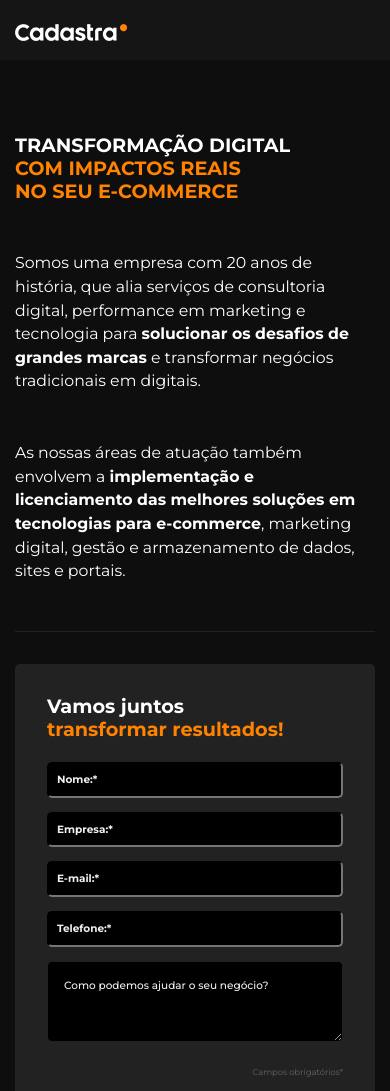
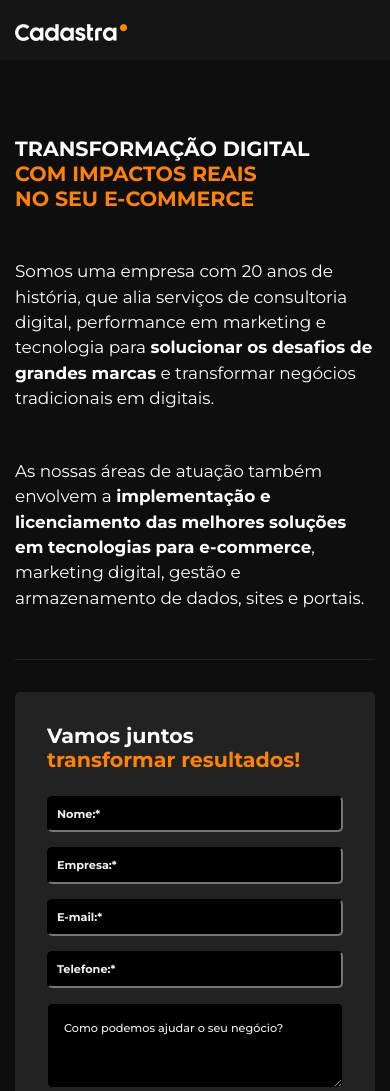
Before and after one commit to JoeKyy/cadastra-lp, a website: page app/index.html in a window 390 px wide. Shown: the top 1091 px of the page. Drawn offline with nearby package versions, Linux system fonts and the light colour scheme.

Commit message:
Arrumando o mobile

```diff
--- a/app/scss/elements/_body.scss
+++ b/app/scss/elements/_body.scss
@@ -1,9 +1,5 @@
 html {
     @include font(base, $fallback: true);
-    @include responsive(medium, max) {
-        font-size: (font-size(normal, $rem: false));
-    }
-
     font-size: (font-size(medium, $rem: false));
 }
 
--- a/app/scss/elements/_typography.scss
+++ b/app/scss/elements/_typography.scss
@@ -51,7 +51,7 @@ h6 {}
 
 p {
     @include font(base);
-
+    font-size: font-size(medium);
 }
 
 hr {}
```
Also changed, not shown: app/css/style.css, app/css/style.min.css.
